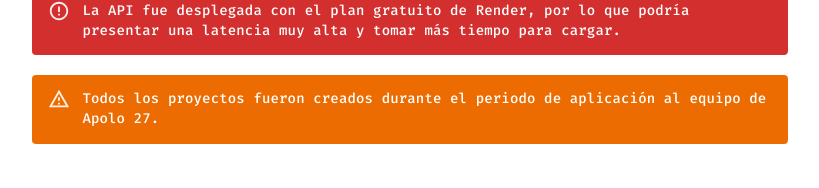
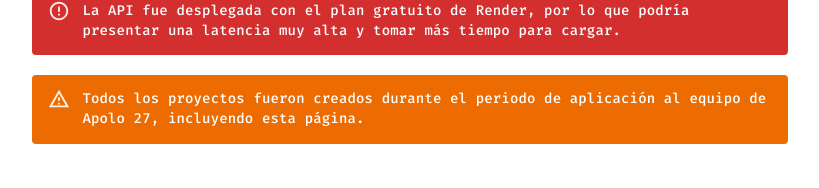
Before and after one commit to thenetworkme/my-blog, a React (Vite) app: page /sobre-mi in a window 1280 px wide. Shown: the part 1112-1300 px from the top of the page, without its empty margins (230-1049 px from the left). Built offline with nearby package versions, Linux system fonts and the light colour scheme; a web font is replaced by a local one.

Commit message:
Minor improvement

```diff
--- a/src/components/Content2.jsx
+++ b/src/components/Content2.jsx
@@ -90,7 +90,7 @@ export default function Content() {
 
         <Alert variant="filled" severity="warning">
           Todos los proyectos fueron creados durante el periodo de aplicación al
-          equipo de Apolo 27.
+          equipo de Apolo 27, incluyendo esta página.
         </Alert>
       </section>
     </div>
```
